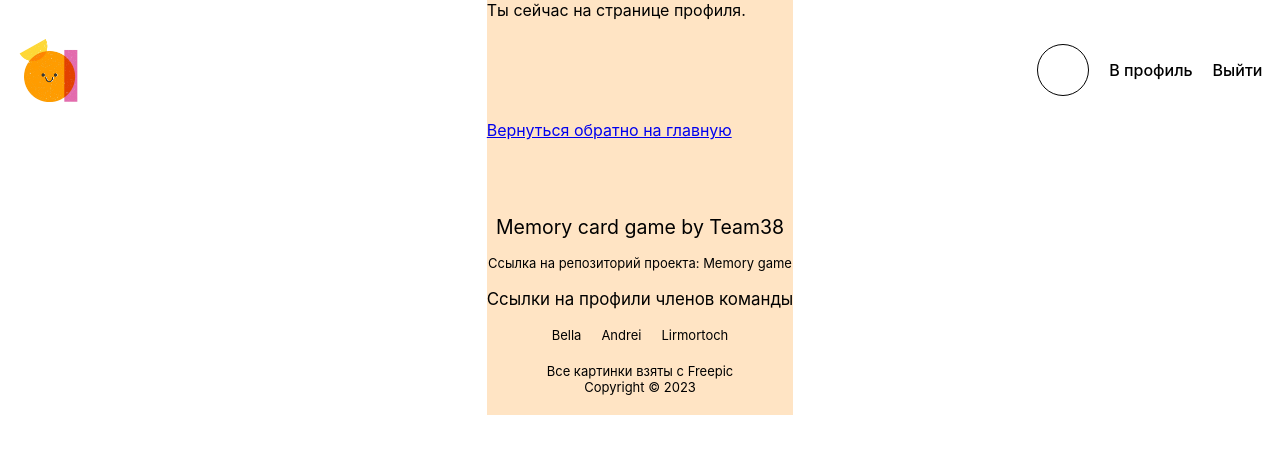
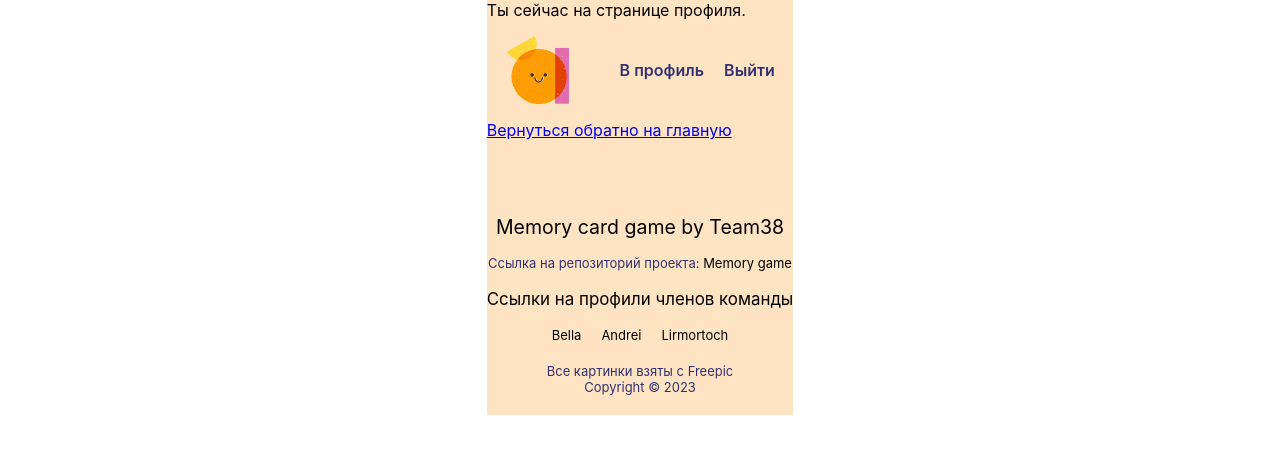
Before and after one commit to Team38-Hackaton/frontend, a React (Create React App) app: page /profile in a window 1280 px wide. Shown: the top 454 px of the page. Built offline with nearby package versions, Linux system fonts and the light colour scheme.

Commit message:
Немного изменил кнопки, позиционирование и ширину элементов. Убрал аватарку(пока).

```diff
--- a/src/components/gameboard/Gameboard.jsx
+++ b/src/components/gameboard/Gameboard.jsx
@@ -2,7 +2,7 @@ import styles from './Gameboard.module.css';
 
 const Gameboard = () => {
   return(
-    <div class={styles.container}>
+    <div className={styles.container}>
       Здесь игровое поле.
     </div>
   )
--- a/src/components/header/Header.jsx
+++ b/src/components/header/Header.jsx
@@ -3,16 +3,13 @@ import { Link } from 'react-router-dom';
 
 const Header = () => {
   return(
-    <header class={styles.header}>
+    <header className={styles.header}>
 
       <div className={styles.logo}>
-        <img src='./logo.png'></img>
+        <img src='./logo.png' alt='Лого проекта'></img>
       </div>
 
       <div className={styles.menu}>
-        <div className={styles.avatar}>
-
-        </div>
 
         <Link className={styles.button} to='/profile'>В профиль</Link>
         <Link className={styles.button} to='/logout'>Выйти</Link>
--- a/src/components/header/Header.module.css
+++ b/src/components/header/Header.module.css
@@ -1,20 +1,31 @@
+html {
+  --text: #343270;
+}
+
 .header {
   height: 100px;
-  width: 90%;
+  width: 88%;
+
+  position: relative;
+
+  margin: 0 auto;
+
   display: flex;
   align-items: center;
 }
 
-.avatar {
+/* .avatar {
   display: flex;
   justify-content: center;
   align-items: center;
+
   width: 50px;
   height: 50px;
-  border: 1px solid black;
+
+  border: 3px solid #94a89c;
   border-radius: 100%;
   overflow: hidden;
-}
+} */
 
 .avatar img {
   width: 90%;
@@ -24,9 +35,10 @@
 .logo {
   position: absolute;
   left: 0;
-  margin-left: 1.1em;
-  width: 70px;
-  height: 70px;
+
+  width: 75px;
+  height: 75px;
+
   display: flex;
   align-items: center;
 }
@@ -36,25 +48,23 @@
   height: 90%;
 }
 
-.logo_name {
-  font-size: 0.9em;
-  list-style: none;
-  padding-left: 10px;
-}
-
 .menu {
   position: absolute;
   right: 0;
-  margin-right: 1.1em;
+
   display: flex;
   align-items: center;
+
   font-weight: 500;
 }
 
 .button {
   font-size: 1em;
+  font-weight: 600;
+
   box-sizing: border-box;
-  color: black;
+
+  color: var(--text);
   text-decoration: none;
 
   margin-left: 20px;
@@ -67,7 +77,7 @@
 
 @media screen and (max-width: 425px) {
   .header {
-    font-size: 12px;
+    font-size: 14px;
   }
 
   .button {
--- a/src/components/main/Main.jsx
+++ b/src/components/main/Main.jsx
@@ -5,7 +5,7 @@ import Gameboard from '../gameboard/Gameboard';
 
 const Main = () => {
   return(
-    <div class={styles.container}>
+    <div className={styles.container}>
       <Header />
       <Gameboard />
       <Footer />
--- a/src/components/notFound/NotFound.jsx
+++ b/src/components/notFound/NotFound.jsx
@@ -2,7 +2,7 @@ import styles from './NotFound.module.css';
 
 const NotFound = () => {
   return(
-    <div class={styles.container}></div>
+    <div className={styles.container}></div>
   );
 };
 
--- a/src/components/profile/Profile.jsx
+++ b/src/components/profile/Profile.jsx
@@ -5,7 +5,7 @@ import { Link } from 'react-router-dom';
 
 const Profile = () => {
   return (
-    <div class={styles.container}>
+    <div className={styles.container}>
     Ты сейчас на странице профиля.
       <Header />
       <Link to='/'>Вернуться обратно на главную</Link>
```
